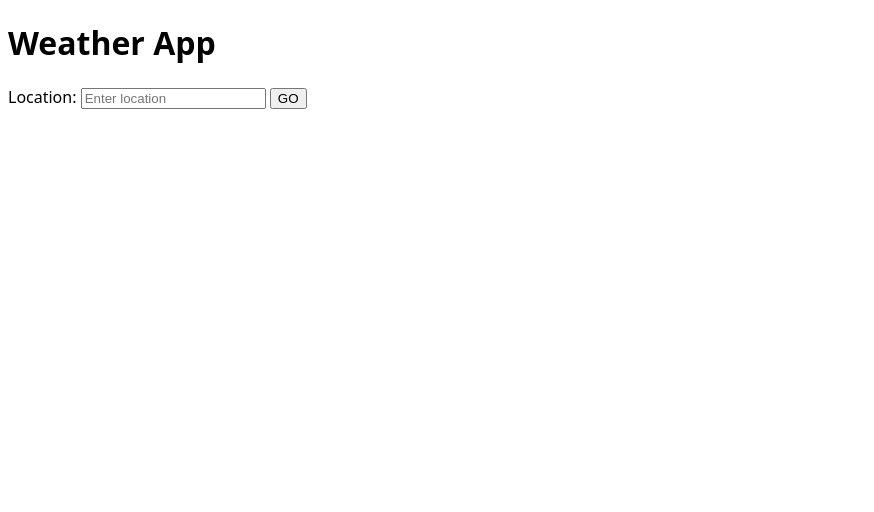
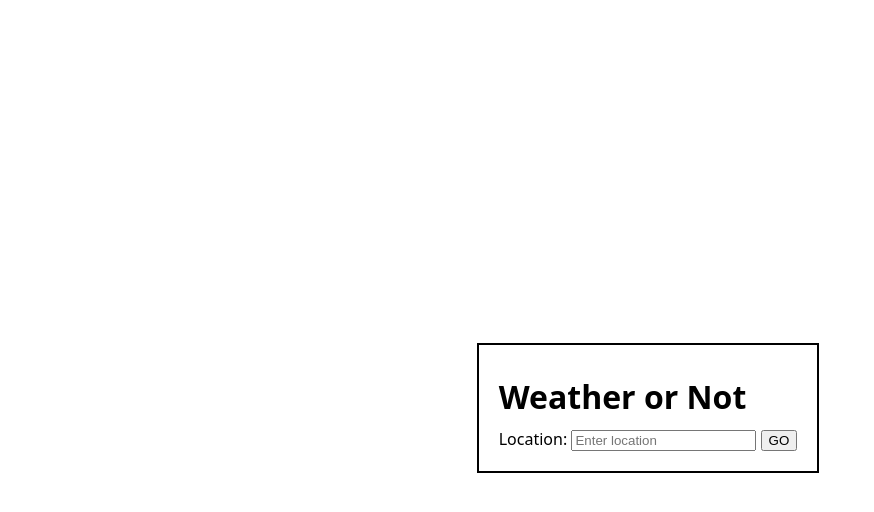
Before and after one commit to MrFerpz/weatherapp, a website built with webpack: page src/index.html in a window 1280 px wide. Shown: the whole page, without its empty margins (0-874 px from the left). Built offline with nearby package versions, Linux system fonts and the light colour scheme.

Commit message:
Made a centred container

```diff
--- a/src/index.html
+++ b/src/index.html
@@ -6,13 +6,15 @@
   <title>Document</title>
 </head>
 <body>
-  <h1>
-    Weather App
-  </h1>
 
-  <label for="location-choice">Location:</label>
-  <input type="text" id="location-choice" placeholder="Enter location">
-  <button id="go">GO</button>
-  <div class="data-output"></div>
+<div class="container">
+  <div class= "flex-container">
+    <h1 class = "title">Weather or Not</h1>
+    <label for="location-choice">Location:</label>
+    <input type="text" id="location-choice" placeholder="Enter location">
+    <button id="go">GO</button>
+    <div class="data-output"></div>
+  </div>
+</div>
 </body>
 </html>
--- a/src/style.css
+++ b/src/style.css
@@ -1,3 +1,21 @@
 body {
     font-family: system-ui, -apple-system, BlinkMacSystemFont, 'Segoe UI', Roboto, Oxygen, Ubuntu, Cantarell, 'Open Sans', 'Helvetica Neue', sans-serif;
 }
+
+h1 {
+    margin: 10px 0px 10px 0px;
+}
+
+.container {
+    height: 100vh;
+    width: 100vw;
+    display: flex;
+    justify-content: center;
+    align-items: center;
+}
+
+.flex-container {
+    border: solid black 2px;
+    padding: 20px;
+    width: fit-content;
+}
```
